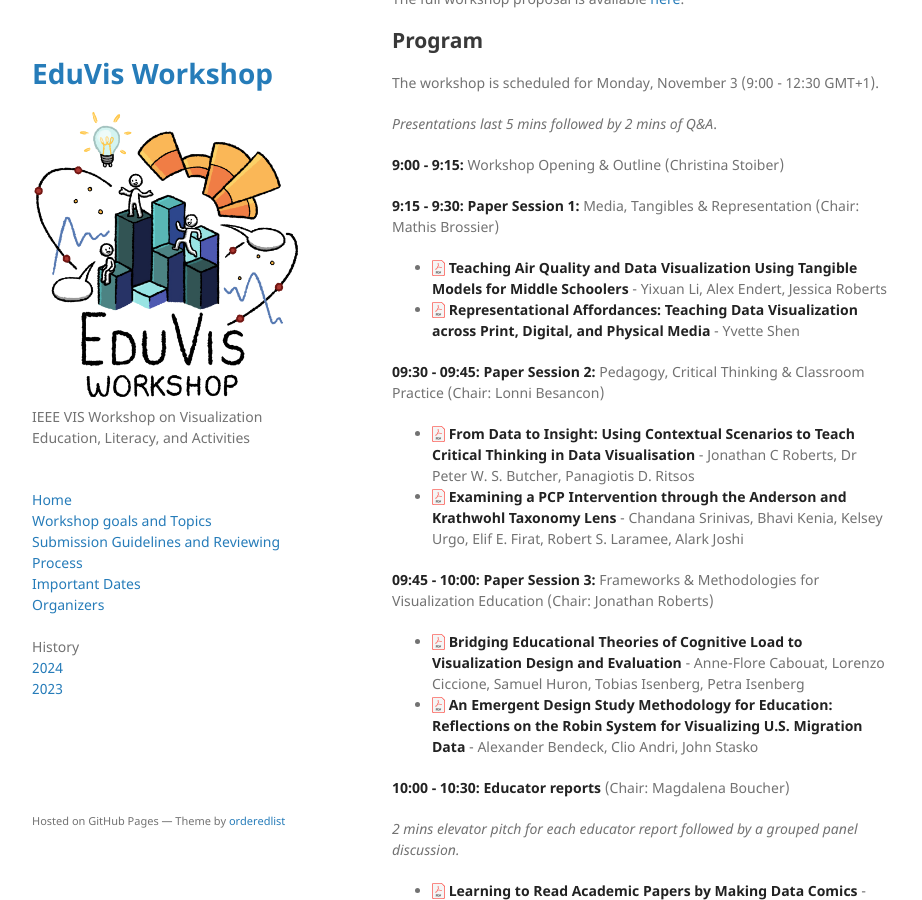
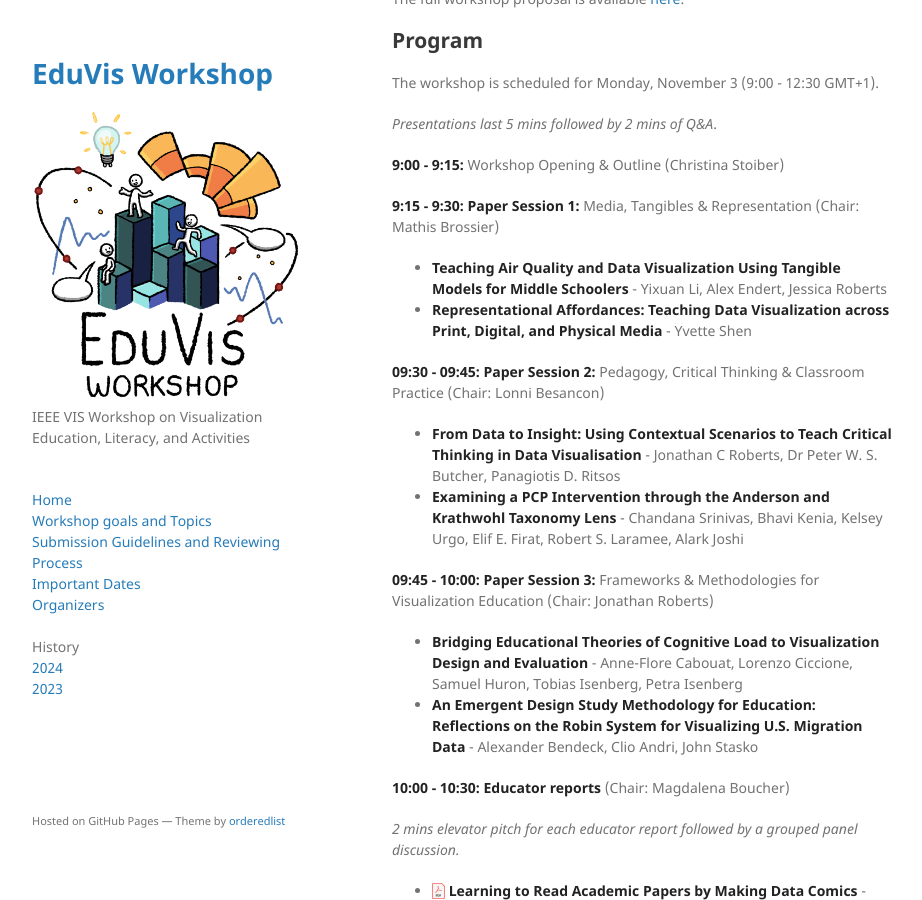
Before and after one commit to ieee-eduvis/ieee-eduvis.github.io, a Jekyll site: the page built from index.md, in a window 1280 px wide and 900 px high, scrolled down 519 px. Shown: the whole window, without its empty margins (178-1100 px from the left). Built offline with Jekyll 4.4.1, drawn with Linux system fonts in a browser that asks for light colours.

Commit message:
leave pdf just for edu reports

```diff
--- a/index.md
+++ b/index.md
@@ -21,24 +21,24 @@
 
 **9:15 - 9:30: Paper Session 1:** Media, Tangibles & Representation (Chair: Mathis Brossier)<br>
 
-* <a class="dl-pdf" href="/assets/2025/eduvis25-li.pdf"><img src="/assets/img/pdf-icon.svg" alt="download PDF" /></a>
-  **Teaching Air Quality and Data Visualization Using Tangible Models for Middle Schoolers** - Yixuan Li, Alex Endert, Jessica Roberts
-* <a class="dl-pdf" href="/assets/2025/eduvis25-shen.pdf"><img src="/assets/img/pdf-icon.svg" alt="download PDF" /></a>
-  **Representational Affordances: Teaching Data Visualization across Print, Digital, and Physical Media** - Yvette Shen
+* **Teaching Air Quality and Data Visualization Using Tangible Models for Middle Schoolers** - Yixuan Li, Alex Endert, Jessica Roberts
+  <!-- <a class="dl-pdf" href="/assets/2025/eduvis25-li.pdf"><img src="/assets/img/pdf-icon.svg" alt="download PDF" /></a> -->
+* **Representational Affordances: Teaching Data Visualization across Print, Digital, and Physical Media** - Yvette Shen
+  <!-- <a class="dl-pdf" href="/assets/2025/eduvis25-shen.pdf"><img src="/assets/img/pdf-icon.svg" alt="download PDF" /></a> -->
 
 **09:30 - 09:45: Paper Session 2:** Pedagogy, Critical Thinking & Classroom Practice (Chair: Lonni Besancon)<br>
 
-* <a class="dl-pdf" href="/assets/2025/eduvis25-roberts.pdf"><img src="/assets/img/pdf-icon.svg" alt="download PDF" /></a>
-  **From Data to Insight: Using Contextual Scenarios to Teach Critical Thinking in Data Visualisation** - Jonathan C Roberts, Dr Peter W. S. Butcher, Panagiotis D. Ritsos
-* <a class="dl-pdf" href="/assets/2025/eduvis25-srinivas.pdf"><img src="/assets/img/pdf-icon.svg" alt="download PDF" /></a>
-  **Examining a PCP Intervention through the Anderson and Krathwohl Taxonomy Lens** - Chandana Srinivas, Bhavi Kenia, Kelsey Urgo, Elif E. Firat, Robert S. Laramee, Alark Joshi
+* **From Data to Insight: Using Contextual Scenarios to Teach Critical Thinking in Data Visualisation** - Jonathan C Roberts, Dr Peter W. S. Butcher, Panagiotis D. Ritsos
+  <!-- <a class="dl-pdf" href="/assets/2025/eduvis25-roberts.pdf"><img src="/assets/img/pdf-icon.svg" alt="download PDF" /></a> -->
+* **Examining a PCP Intervention through the Anderson and Krathwohl Taxonomy Lens** - Chandana Srinivas, Bhavi Kenia, Kelsey Urgo, Elif E. Firat, Robert S. Laramee, Alark Joshi
+  <!-- <a class="dl-pdf" href="/assets/2025/eduvis25-srinivas.pdf"><img src="/assets/img/pdf-icon.svg" alt="download PDF" /></a> -->
 
 **09:45 - 10:00: Paper Session 3:** Frameworks & Methodologies for Visualization Education (Chair: Jonathan Roberts)<br>
 
-* <a class="dl-pdf" href="/assets/2025/eduvis25-cabouat.pdf"><img src="/assets/img/pdf-icon.svg" alt="download PDF" /></a>
-  **Bridging Educational Theories of Cognitive Load to Visualization Design and Evaluation** - Anne-Flore Cabouat, Lorenzo Ciccione, Samuel Huron, Tobias Isenberg, Petra Isenberg
-* <a class="dl-pdf" href="/assets/2025/eduvis25-bendeck.pdf"><img src="/assets/img/pdf-icon.svg" alt="download PDF" /></a>
-  **An Emergent Design Study Methodology for Education: Reflections on the Robin System for Visualizing U.S. Migration Data** - Alexander Bendeck, Clio Andri, John Stasko
+* **Bridging Educational Theories of Cognitive Load to Visualization Design and Evaluation** - Anne-Flore Cabouat, Lorenzo Ciccione, Samuel Huron, Tobias Isenberg, Petra Isenberg
+  <!-- <a class="dl-pdf" href="/assets/2025/eduvis25-cabouat.pdf"><img src="/assets/img/pdf-icon.svg" alt="download PDF" /></a> -->
+* **An Emergent Design Study Methodology for Education: Reflections on the Robin System for Visualizing U.S. Migration Data** - Alexander Bendeck, Clio Andri, John Stasko
+  <!-- <a class="dl-pdf" href="/assets/2025/eduvis25-bendeck.pdf"><img src="/assets/img/pdf-icon.svg" alt="download PDF" /></a> -->
 
 **10:00 - 10:30: Educator reports** (Chair: Magdalena Boucher)<br>
 
```
